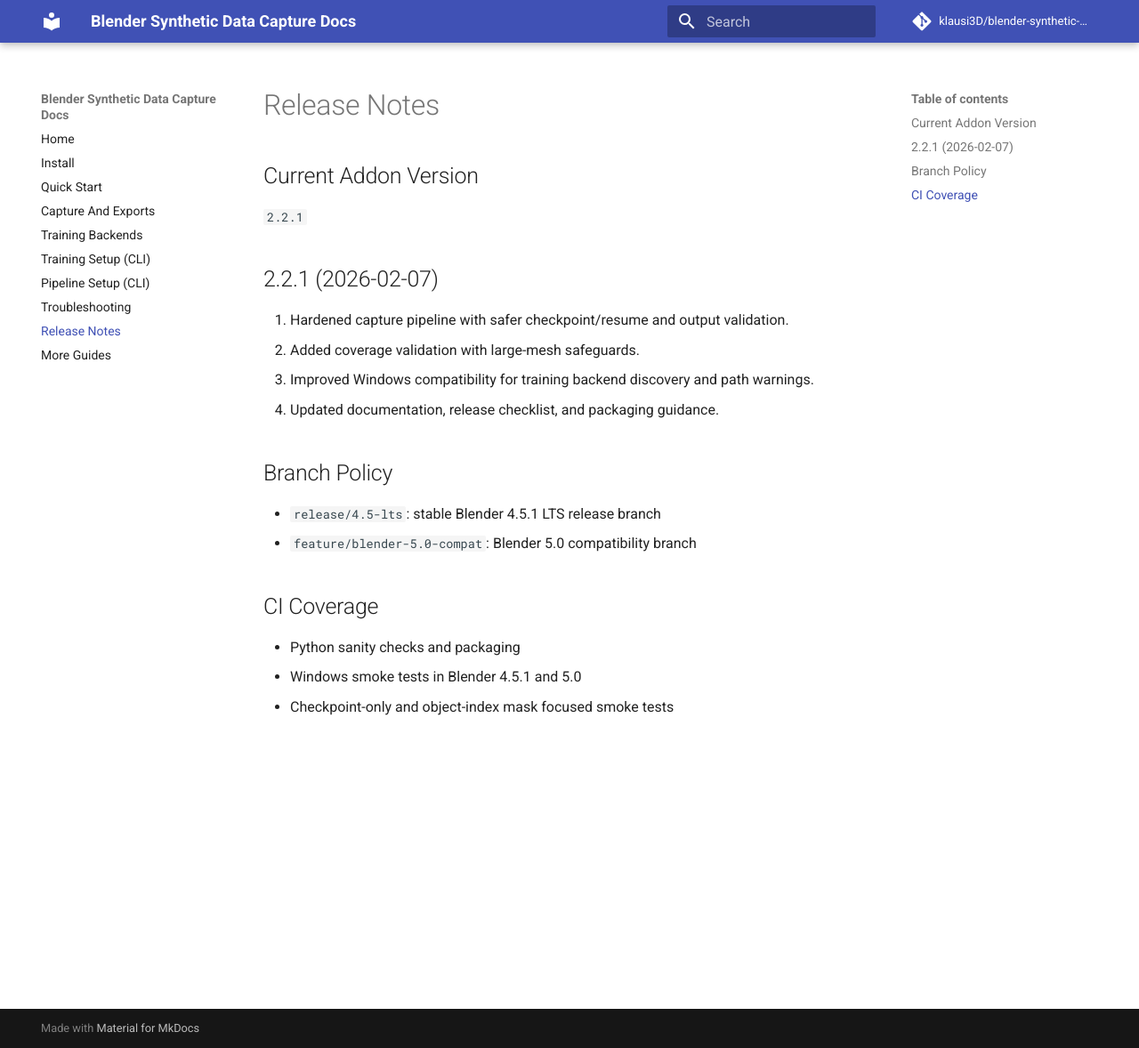
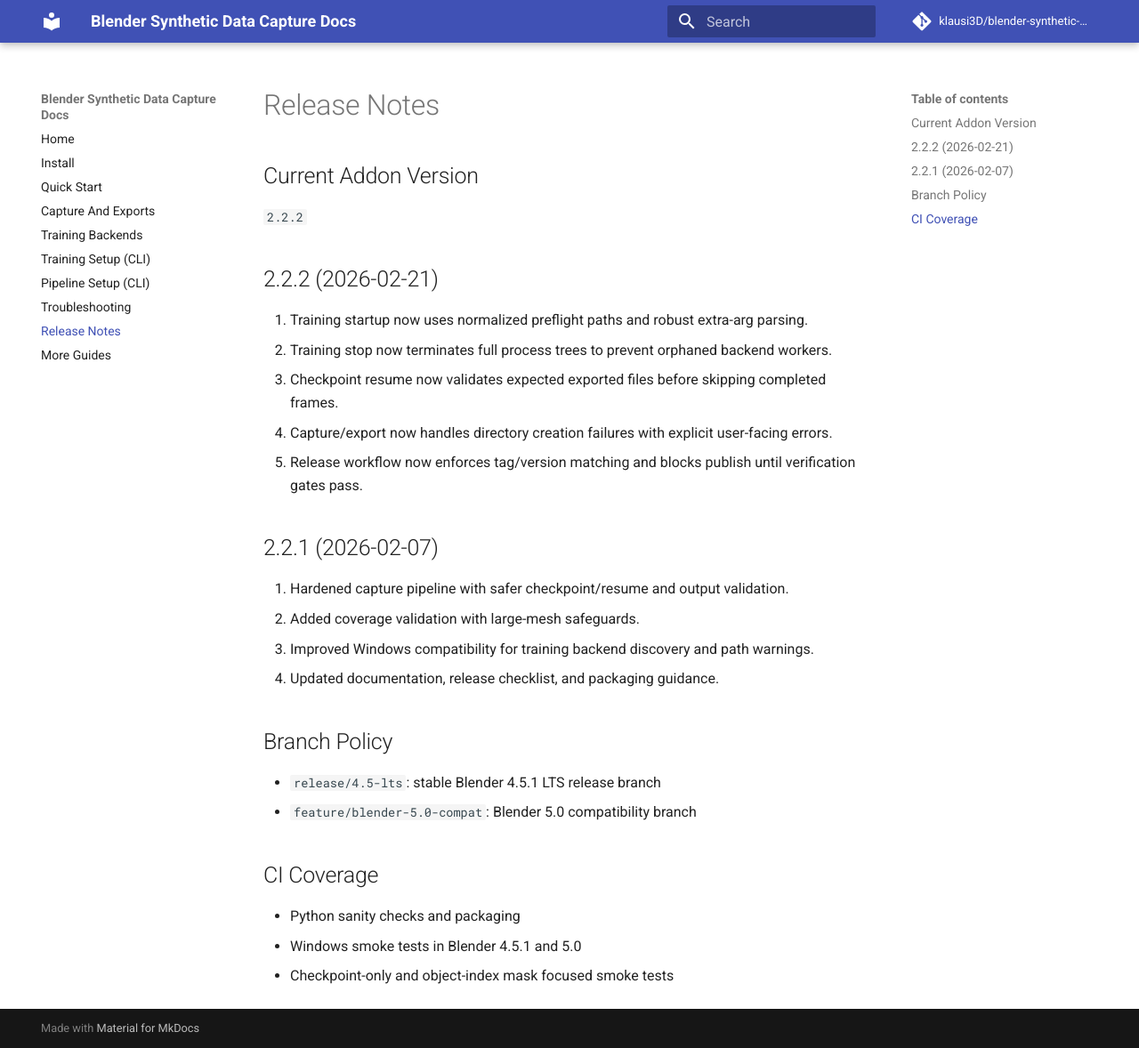
Before and after one commit to klausi3D/blender-synthetic-data-capture, an MkDocs documentation site: the page built from docs/release-notes.md, in a window 1280 px wide and 1178 px high. Shown: the whole window at 89% size. Built offline with MkDocs 1.6.1 and Material for MkDocs 9.7.7, drawn with Linux system fonts in a browser that asks for light colours; comment, search, counter and statistics services are not loaded.

Commit message:
chore: bump 2.2.2 release metadata and align support docs

```diff
--- a/docs/release-notes.md
+++ b/docs/release-notes.md
@@ -2,7 +2,15 @@
 
 ## Current Addon Version
 
-`2.2.1`
+`2.2.2`
+
+## 2.2.2 (2026-02-21)
+
+1. Training startup now uses normalized preflight paths and robust extra-arg parsing.
+2. Training stop now terminates full process trees to prevent orphaned backend workers.
+3. Checkpoint resume now validates expected exported files before skipping completed frames.
+4. Capture/export now handles directory creation failures with explicit user-facing errors.
+5. Release workflow now enforces tag/version matching and blocks publish until verification gates pass.
 
 ## 2.2.1 (2026-02-07)
 
--- a/gs_capture_addon/__init__.py
+++ b/gs_capture_addon/__init__.py
@@ -22,7 +22,7 @@ Features:
 bl_info = {
     "name": "Blender Synthetic Data Capture",
     "author": "Alexander Klaus",
-    "version": (2, 2, 1),
+    "version": (2, 2, 2),
     "blender": (4, 0, 0),
     "location": "View3D > Sidebar > GS Capture",
     "description": "Synthetic multi-view dataset generator for Gaussian Splatting and NeRF (RGB, depth, normals, masks, COLMAP, transforms.json)",
```
Also changed, not shown: CHANGELOG.md (+7 -0 lines), docs/install.md (+1 -1 lines).
